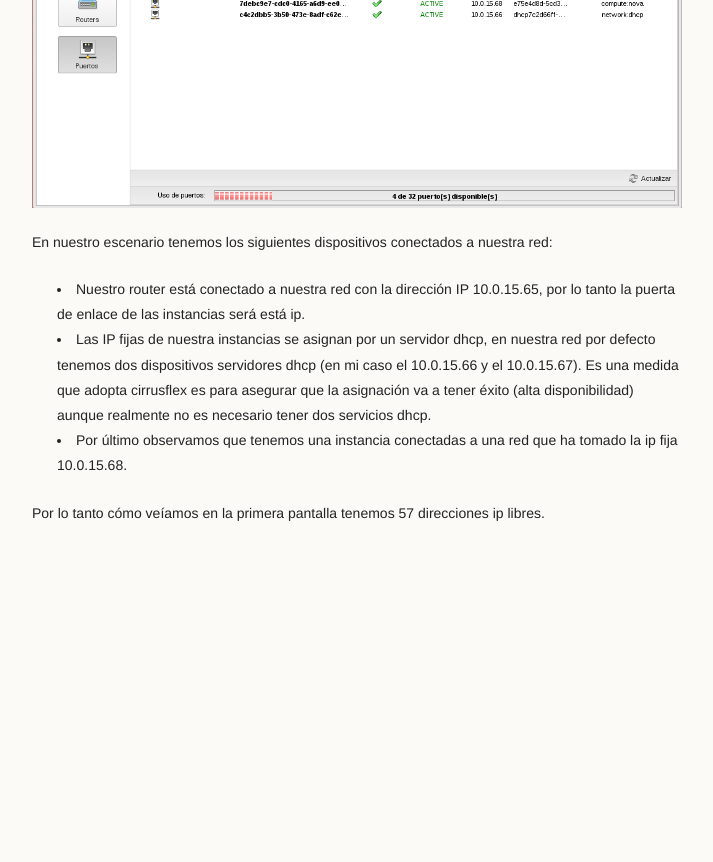
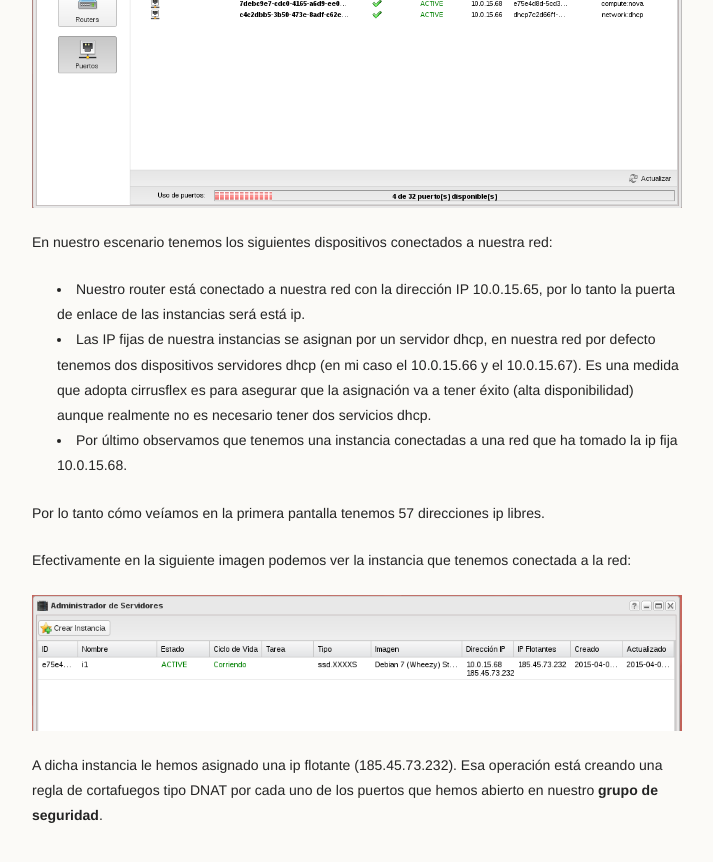
Before and after one commit to iesgn/cloud2, a Jekyll site: the page built from curso/u4/conceptos_previos.md, in a window 1280 px wide and 900 px high, scrolled down 2560 px. Shown: the top 862 px of the window, without its empty margins (278-991 px from the left). Built offline with Jekyll 4.4.1, drawn with Linux system fonts in a browser that asks for light colours; before the commit the page ends 3158 px from its top, so only the background shows below that.

Commit message:
Conceptos previos 1ª sesion redes

```diff
--- a/curso/u4/conceptos_previos.md
+++ b/curso/u4/conceptos_previos.md
@@ -60,3 +60,9 @@ En nuestro escenario tenemos los siguientes dispositivos conectados a nuestra re
 * Por último observamos que tenemos una instancia conectadas a una red que ha tomado la ip fija 10.0.15.68.
 
 Por lo tanto cómo veíamos en la primera pantalla tenemos 57 direcciones ip libres.
+
+Efectivamente en la siguiente imagen podemos ver la instancia que tenemos conectada a la red:
+
+![red](img/previo4.png)
+
+A dicha instancia le hemos asignado una ip flotante (185.45.73.232). Esa operación está creando una regla de cortafuegos tipo DNAT por cada uno de los puertos que hemos abierto en nuestro **grupo de seguridad**.
```
Also changed, not shown: curso/u4/img/previo4.png (added).
